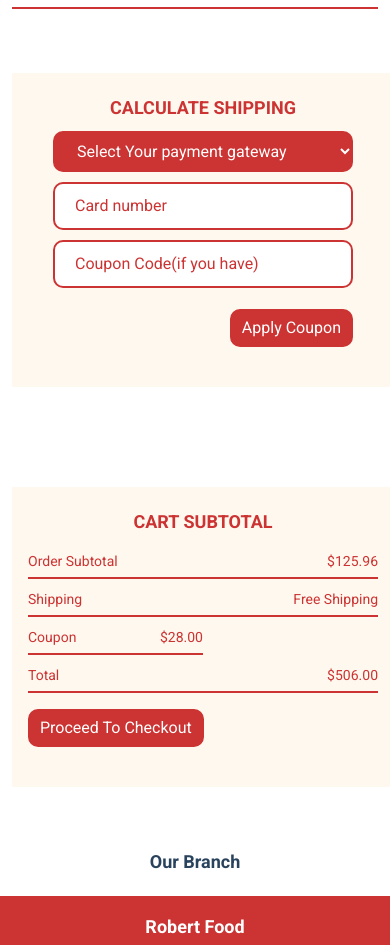
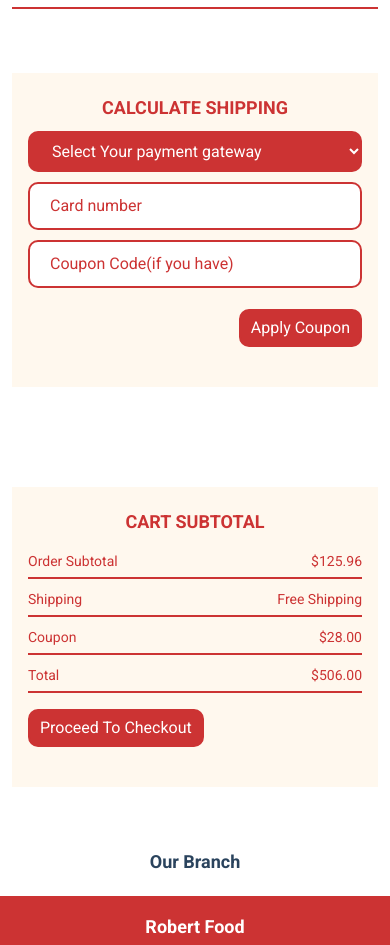
Before and after one commit to Malik-Rizwan0/Restaurant, a plain HTML site: page MyCart.html in a window 390 px wide. Shown: the part 1428-2373 px from the top of the page. Drawn offline with nearby package versions, Linux system fonts and the light colour scheme.

Commit message:
Responsive Cart and wishlist

```diff
--- a/style.css
+++ b/style.css
@@ -1095,7 +1095,7 @@ input[value=Go] {
         min-width: 100%;
         height: auto;
     }
-    :nth-child(3) , .cart .table .tr .td:nth-child(4) , .cart .table .tr .td:nth-child(5) , .cart .table .tr .td:nth-child(6){
+    .cart .table .tr .td:nth-child(3) , .cart .table .tr .td:nth-child(4) , .cart .table .tr .td:nth-child(5) , .cart .table .tr .td:nth-child(6){
         width: 50%;
     }
 
@@ -1118,7 +1118,10 @@ input[value=Go] {
         grid-template-columns: auto;
 
     }
-
+    .CALCULATESHIPPING .inner , .CARTSUBTOTAL .inner  {
+        width: 100%;
+        max-width: 400px;
+    }
 }
 
 @media screen and (max-width:500px) {
```
